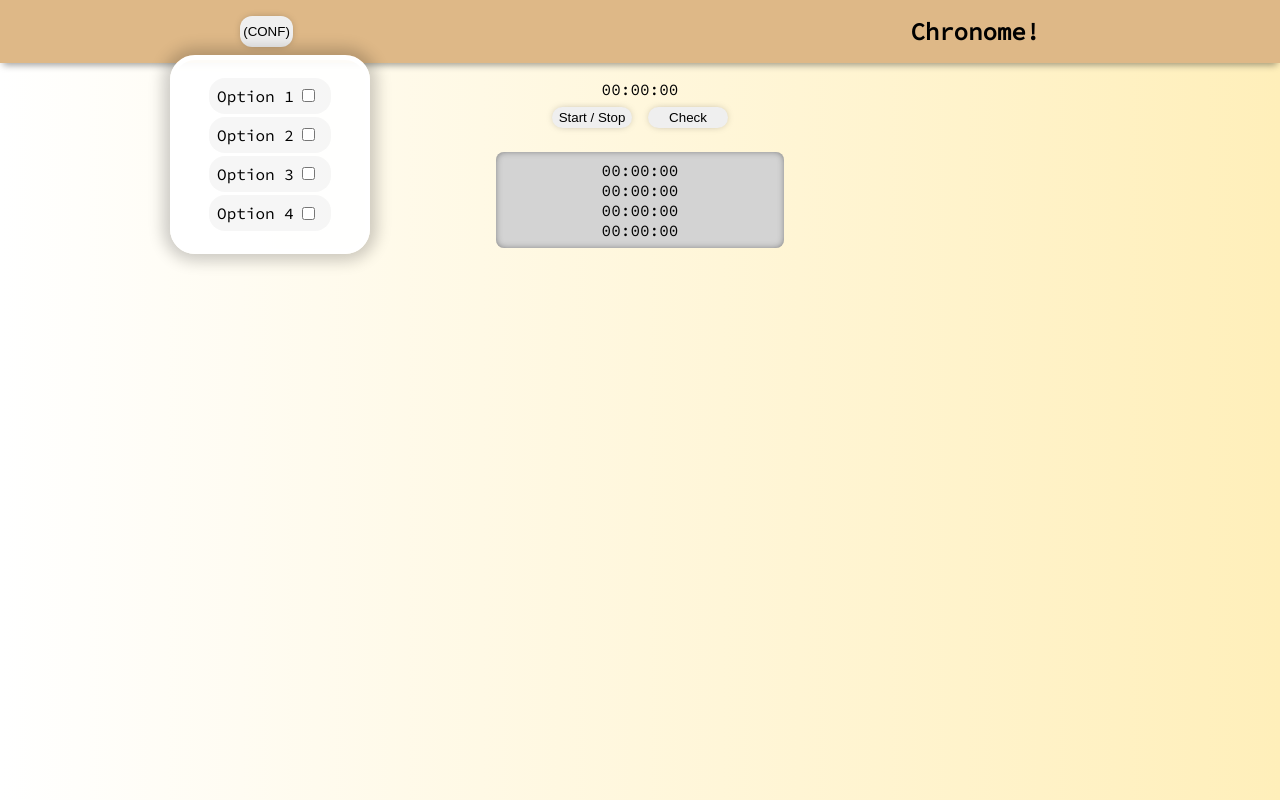
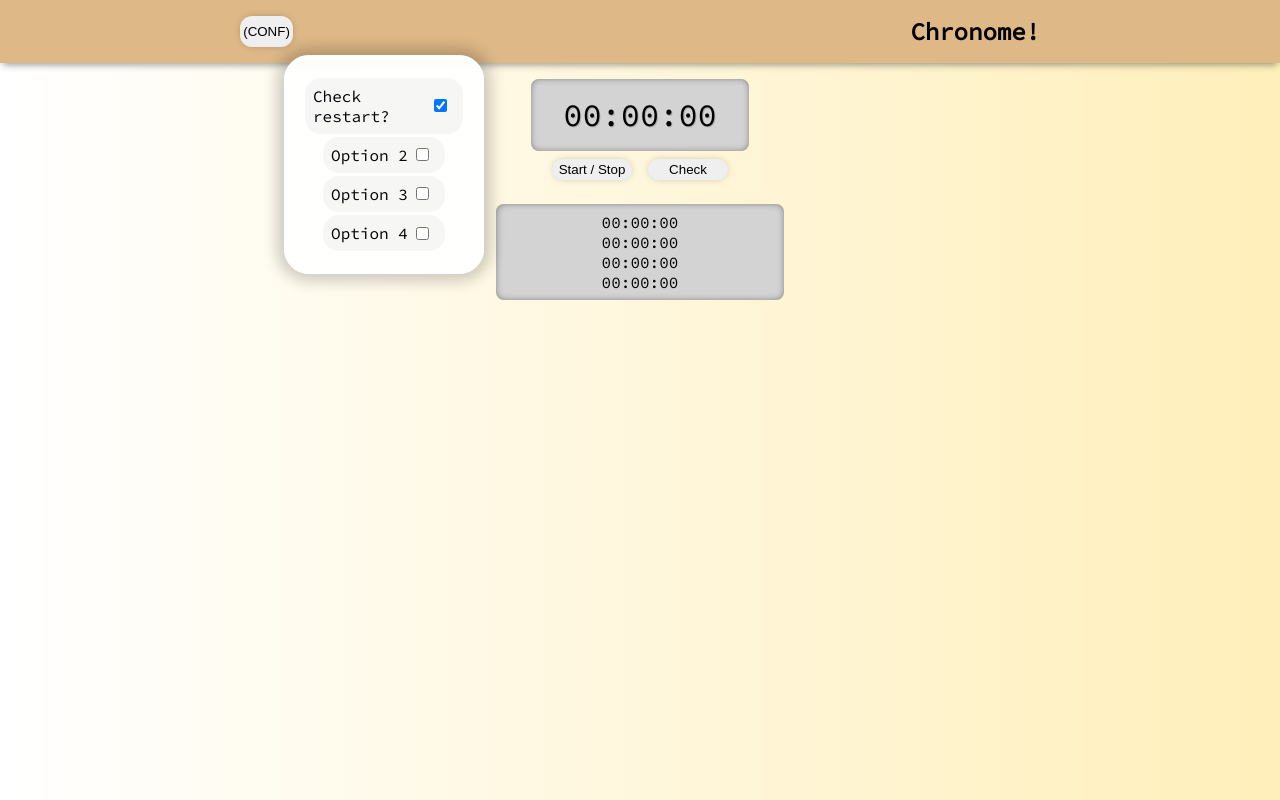
Before and after one commit to TanisJam/chronometer, a plain HTML site: page index.html in a window 1280 px wide. Both pictures are taken after a click on the button "(CONF)". Drawn offline with Linux system fonts and the light colour scheme.

Commit message:
changed display and added option

```diff
--- a/index.html
+++ b/index.html
@@ -24,7 +24,7 @@
         </div>
         <div id="config-pop">
             <ul class="config-window">
-                <li>Option 1<input type="checkbox" name="" id=""></li>
+                <li>Check restart?<input type="checkbox" id="restart-on-check" checked></li>
                 <li>Option 2<input type="checkbox" name="" id=""></li>
                 <li>Option 3<input type="checkbox" name="" id=""></li>
                 <li>Option 4<input type="checkbox" name="" id=""></li>
@@ -34,13 +34,13 @@
 
     <main class="container">
         <header>
-            <p id="timmer">00:00:00</p>
+            <p id="timmer" class="old-display">00:00:00</p>
             <div class="controls">
                 <button id="start-stop">Start / Stop</button>
                 <button id="check"> Check </button>
             </div>
         </header>
-        <div class="list card">
+        <div class="list card old-display">
             <ul>
                 <li>00:00:00</li>
                 <li>00:00:00</li>
--- a/script.js
+++ b/script.js
@@ -6,6 +6,9 @@ let btnCheck = document.querySelector("#check");
 
 let timeCounter = 0;
 
+//Options
+const chbRestartOnCheck = document.querySelector("#restart-on-check");
+let presetTimes = ["00:00:03", "00:00:02", "00:00:01", "00:00:00"];
 //Config menu
 let open = false;
 btnSettings.addEventListener("click", () => {
@@ -20,11 +23,9 @@ btnSettings.addEventListener("click", () => {
 });
 
 
-//Chronometer logic
-
+//Chronometer run
 let onOff = false;
 let time;
-
 let startTimmer = function () {
     onOff = !onOff;
 
@@ -65,3 +66,5 @@ let milliToHuman = function (millisecons = 0) {
 let displayUpdate = function (timeValue) {
     lbTimmer.innerHTML = timeValue;
 }
+
+//function to update the list of times
--- a/style.css
+++ b/style.css
@@ -59,8 +59,9 @@ button {
 
 @media screen and (min-width: 700px) {
     #config-pop {
-        left: 25%;
+        left: 30%;
         width: 200px;
+        margin-left: -100px;
     }
 }
 
@@ -93,6 +94,12 @@ header {
     align-items: center;
 }
 
+#timmer {
+    padding: 1rem 2rem;
+    font-size: 2rem;
+    text-shadow: 1px 1px #3a3a3a3b;
+}
+
 .controls {
     display: flex;
     flex-direction: row;
@@ -115,11 +122,14 @@ li {
     max-width: 18rem;
     margin: 1rem 0.2rem;
     padding: 0.5rem;
-    border-radius: 0.5rem;
 }
 
 .list {
+    text-align: center;
+}
+
+.old-display {
     background-color: lightgrey;
-    text-align: center;
     box-shadow: 0px 0px 9px -3px rgba(0, 0, 0, 0.75) inset;
+    border-radius: 0.5rem;
 }
```
Also changed, not shown: favicon-normal.ico (added), favicon.ico (added), 1 other file.
